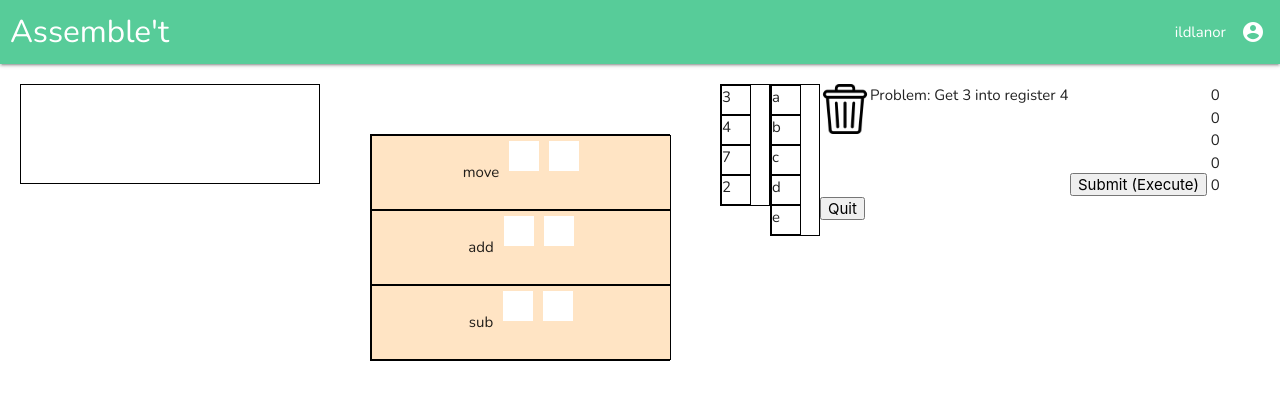
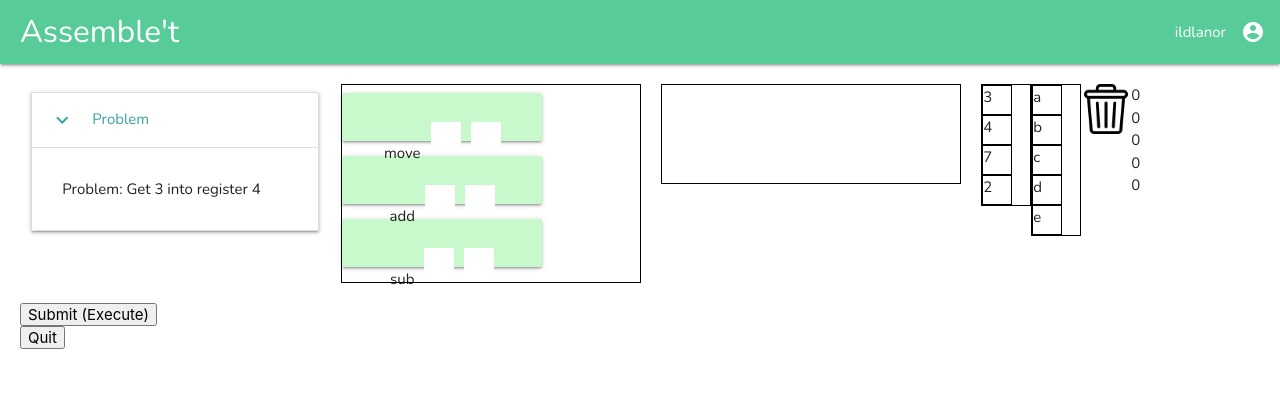
Before and after one commit to JohnsonLi/assemblet, a Flask app: page /puzzle/1 in a window 1280 px wide. Shown: the top 400 px of the page. Run offline with Flask 2, Linux system fonts and the light colour scheme.

Commit message:
worked on ui

```diff
--- a/static/css/design.css
+++ b/static/css/design.css
@@ -14,7 +14,7 @@ body {
 }
 
 .instruction {
-    cursor: pointer;
+    cursor: grabbing;
 }
 
 .nav-wrapper {
@@ -23,5 +23,5 @@ body {
 
 nav .brand-logo {
     color: white;
-    padding-left: 10px;
+    padding-left: 20px;
 }
--- a/static/css/layout.css
+++ b/static/css/layout.css
@@ -3,9 +3,10 @@
     box-sizing: border-box;
     float: left;
     min-height: 100px;
-    min-width: 300px;
+    width: 300px;
     list-style: none;
-    padding:0px;
+    margin: 0px 20px 0px 20px;
+    display: inline-block;
 }
 
 .instruction-entry {
@@ -25,21 +26,16 @@
 #instruction-list {
     width: 300px;
     float: left;
-    margin: 50px;
     border: 1px solid black;
     min-height: 75px;
     list-style: none;
-    padding:0px;
 }
 .instruction {
-    width: 300px;
-    height: 75px;
-    background-color: bisque;
-    border: solid 1px black;
+    width: 200px;
+    height: 25px;
+    background-color: #c7f9cc;
     box-sizing: border-box;
     text-align: center;
-    line-height: 60px;
-
 }
 .instruction span {
     display: inline-block;
@@ -87,11 +83,6 @@
     min-height: 50px;
 }
 
-#questionDiv {
-    float: left;
-    width: 200px;
-}
-
 #game {
     width: 300px;
     height: 300px;
--- a/static/js/css.js
+++ b/static/js/css.js
@@ -2,4 +2,6 @@ $(document).ready(function() {
     $(".dropdown-trigger").dropdown({
         coverTrigger: false
     });
+
+    $('.collapsible').collapsible();
 });
--- a/static/js/instructions.js
+++ b/static/js/instructions.js
@@ -9,7 +9,7 @@ const INSTRUCTIONS = {
 
 var setupInstruction = function(instructionName) {
     let instruction = document.createElement("div");
-    instruction.classList.add("instruction", "unselectable");
+    instruction.classList.add("instruction", "unselectable", "card-panel");
     instruction.name = instructionName;
     instruction.isInstruction = true;
 
--- a/templates/puzzle.html
+++ b/templates/puzzle.html
@@ -7,18 +7,36 @@
 {% block content %}
 
     <div class="content">
-        <div id="assembly-builder"></div>
-        <div id="instruction-list">{{data['instructions_allowed']|join(",")}}</div>
-        <div id="game-values">{{data['values_allowed']|join(",")}}</div>
-        <div id="game-registers">{{data['registers_allowed']|join(",")}}</div>
-        <div id="trash-container">
-            <div id="trash"></div>
+        <div class="row">
+            <div class="col s3">
+                <ul class="collapsible">
+                    <li class="active">
+                        <div class="collapsible-header" style="color: #38a3a5;"><i class="material-icons">expand_more</i>Problem</div>
+                        <div class="collapsible-body"> Problem: <span id="question">{{data['question']}}</span></div>
+                    </li>
+                </ul>
+            </div>
+
+            <div class="col s9">
+                <div class="editor">
+                    <div id="instruction-list">{{data['instructions_allowed']|join(",")}}</div>
+                    <div id="assembly-builder"></div>
+                </div>
+                <div id="game-values">{{data['values_allowed']|join(",")}}</div>
+                <div id="game-registers">{{data['registers_allowed']|join(",")}}</div>
+                <div id="register-values" style="display:inline-block"></div>
+                <div id="trash-container">
+                    <div id="trash"></div>
+                </div>
+            </div>
+
         </div>
-        <div id="questionDiv">Problem: <span id="question">{{data['question']}}</span></div>
+
+
         <button id="submit">Submit (Execute)</button>
         <button id="step" class="hidden">Step </button>
 
-        <div id="register-values" style="display:inline-block"></div>
+
         <br>
         <!--<canvas id="game"></canvas>-->
         <a href="/"><button id="quit">Quit</button></a>
```
Also changed, not shown: 1 other file.
